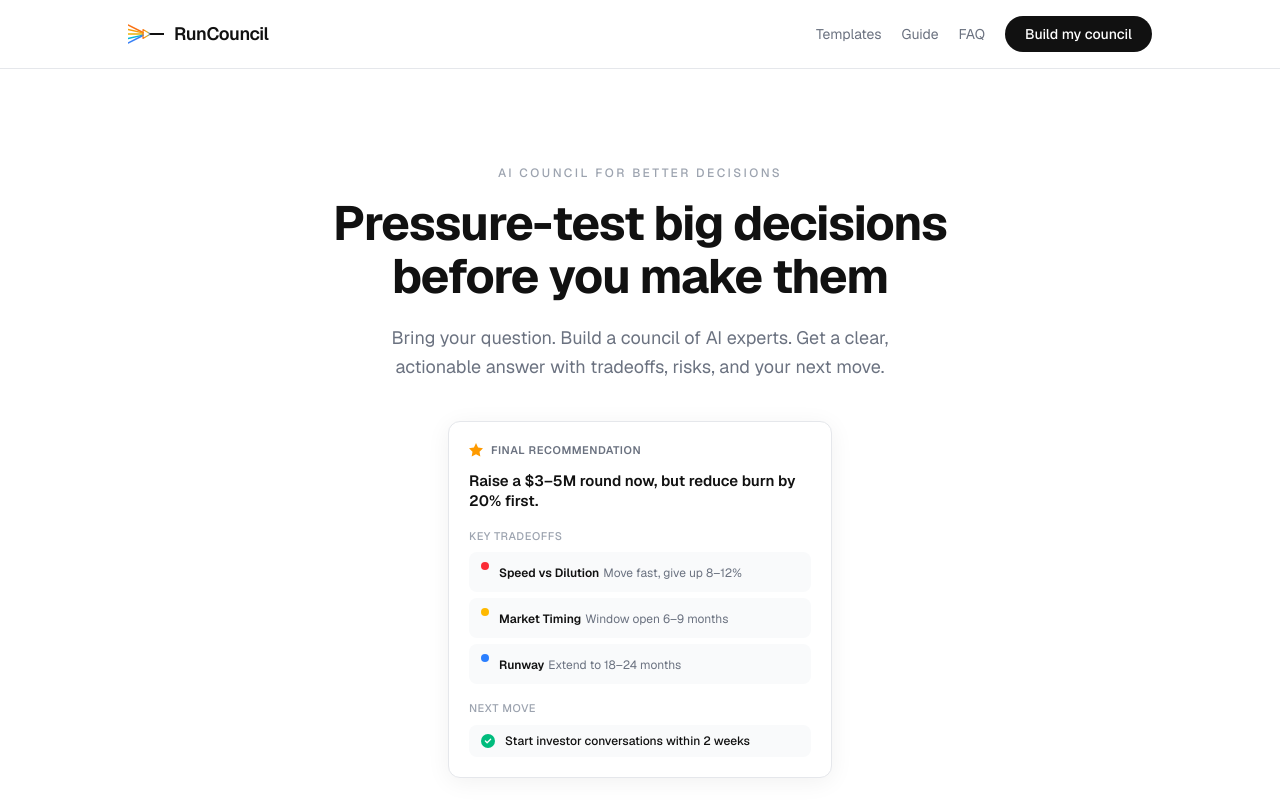
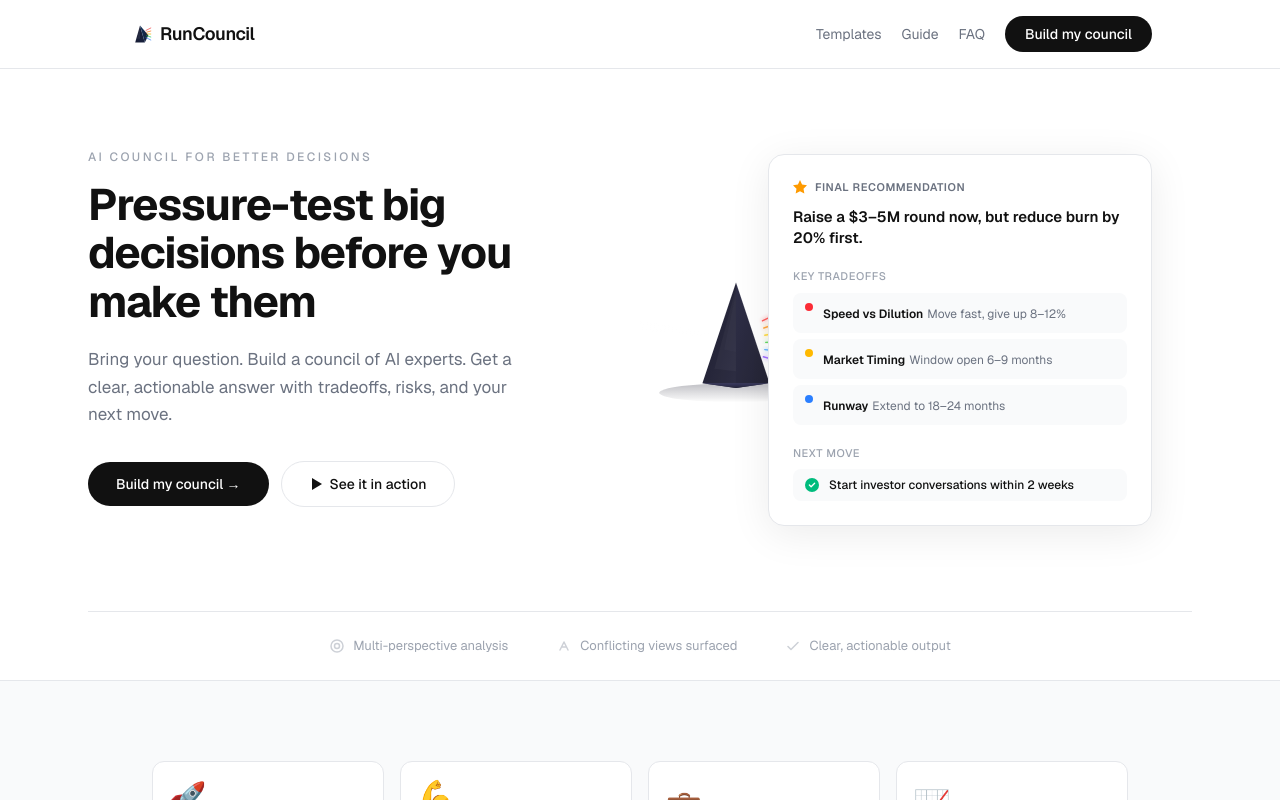
Before and after one commit to AgentPerrow/runcouncil, a Next.js app: page / in a window 1280 px wide. Shown: the top 800 px of the page. Built offline with nearby package versions, Linux system fonts and the light colour scheme.

Commit message:
feat: hero redesign — split layout with prism illustration, improved logo, value props bar

```diff
--- a/src/app/page.tsx
+++ b/src/app/page.tsx
@@ -9,6 +9,7 @@ import CouncilConfigurator, { COUNCIL_CONFIGS } from "@/components/CouncilConfig
 import { applyPromptModifiers, getRecommendedMembers } from "@/data/prompt-modifiers";
 import { templates } from "@/data/templates";
 import { PrismLogoFull } from "@/components/PrismLogo";
+import HeroPrism from "@/components/HeroPrism";
 
 type Step = "select" | "context" | "members" | "output";
 
@@ -286,36 +287,56 @@ export default function Home() {
         {/* Step 1: Select */}
         {step === "select" && (
           <>
-          {/* Hero */}
-          <div className="mx-auto max-w-5xl px-4 sm:px-6">
-            <div className="py-16 sm:py-24 flex flex-col items-center text-center">
-              {/* Eyebrow */}
+          {/* Hero — Split layout: text left, prism + card right */}
+          <div className="mx-auto max-w-6xl px-4 sm:px-6">
+            <div className="py-12 sm:py-20 grid sm:grid-cols-2 gap-8 sm:gap-16 items-center">
+              {/* Left: Text */}
+              <div>
                 <p className="mb-4 text-xs font-medium uppercase tracking-[0.2em] text-[var(--rc-text-muted)]">
                   AI council for better decisions
                 </p>
-
-              {/* Headline */}
-              <h1 className="mb-5 max-w-2xl text-3xl font-bold tracking-tight text-[var(--rc-text-primary)] sm:text-5xl sm:leading-[1.1]">
+                <h1 className="mb-5 text-3xl font-bold tracking-tight text-[var(--rc-text-primary)] sm:text-[44px] sm:leading-[1.1]">
                   Pressure-test big decisions before you make them
                 </h1>
-
-              {/* Subheadline */}
-              <p className="mb-10 max-w-xl text-base leading-relaxed text-[var(--rc-text-secondary)] sm:text-lg">
+                <p className="mb-8 max-w-md text-base leading-relaxed text-[var(--rc-text-secondary)] sm:text-[17px]">
                   Bring your question. Build a council of AI experts. Get a clear, actionable answer with tradeoffs, risks, and your next move.
                 </p>
+                <div className="flex flex-wrap items-center gap-3 mb-6">
+                  <button
+                    onClick={() => { setShowAllCouncils(false); document.getElementById("councils")?.scrollIntoView({ behavior: "smooth" }); }}
+                    className="rounded-full bg-[#111111] dark:bg-white px-7 py-3 text-sm font-medium text-white dark:text-[#111111] hover:opacity-90"
+                  >
+                    Build my council →
+                  </button>
+                  <a
+                    href="/guide"
+                    className="flex items-center gap-2 rounded-full border border-[var(--rc-border)] px-7 py-3 text-sm font-medium text-[var(--rc-text-primary)] hover:border-[var(--rc-text-muted)]"
+                  >
+                    <svg width="12" height="12" viewBox="0 0 12 12" fill="currentColor"><polygon points="2,0 12,6 2,12" /></svg>
+                    See it in action
+                  </a>
+                </div>
+              </div>
 
-              {/* Final Recommendation Card */}
-              <div className="mb-10 w-full max-w-sm rounded-xl border border-[var(--rc-border)] bg-[var(--rc-card)] p-5 shadow-[0_4px_24px_rgba(0,0,0,0.06)] dark:shadow-[0_4px_24px_rgba(0,0,0,0.3)] text-left">
+              {/* Right: Prism illustration + floating card */}
+              <div className="relative">
+                {/* Prism */}
+                <div className="hidden sm:block absolute -left-8 top-1/2 -translate-y-1/2 w-48 z-0 opacity-90">
+                  <HeroPrism />
+                </div>
+
+                {/* Final Recommendation Card — floating */}
+                <div className="relative z-10 sm:ml-24 w-full max-w-sm rounded-2xl border border-[var(--rc-border)] bg-[var(--rc-card)] p-6 shadow-[0_8px_40px_rgba(0,0,0,0.08)] dark:shadow-[0_8px_40px_rgba(0,0,0,0.4)]">
                   <div className="mb-3 flex items-center gap-2">
                     <svg width="14" height="14" viewBox="0 0 16 16" fill="none" className="text-amber-500"><path d="M8 0l2.35 5.15L16 6l-4 3.9.95 5.6L8 12.85 3.05 15.5 4 9.9 0 6l5.65-.85L8 0z" fill="currentColor"/></svg>
                     <span className="text-[11px] font-semibold uppercase tracking-wider text-[var(--rc-text-secondary)]">Final Recommendation</span>
                   </div>
-                <p className="mb-4 text-[15px] font-semibold leading-snug text-[var(--rc-text-primary)]">
+                  <p className="mb-5 text-[15px] font-semibold leading-snug text-[var(--rc-text-primary)]">
                     Raise a $3–5M round now, but reduce burn by 20% first.
                   </p>
 
                   <p className="mb-2 text-[11px] font-medium uppercase tracking-wider text-[var(--rc-text-muted)]">Key Tradeoffs</p>
-                <div className="space-y-1.5 mb-4">
+                  <div className="space-y-1.5 mb-5">
                     <div className="flex items-start gap-2.5 rounded-lg bg-[var(--rc-surface)] px-3 py-2">
                       <span className="mt-0.5 h-2 w-2 shrink-0 rounded-full bg-red-500" />
                       <div><span className="text-xs font-semibold text-[var(--rc-text-primary)]">Speed vs Dilution</span> <span className="text-xs text-[var(--rc-text-secondary)]">Move fast, give up 8–12%</span></div>
@@ -336,38 +357,23 @@ export default function Home() {
                     <span className="text-xs font-medium text-[var(--rc-text-primary)]">Start investor conversations within 2 weeks</span>
                   </div>
                 </div>
-
-              {/* CTAs */}
-              <div className="flex flex-wrap items-center justify-center gap-3 mb-10">
-                <button
-                  onClick={() => { setShowAllCouncils(false); document.getElementById("councils")?.scrollIntoView({ behavior: "smooth" }); }}
-                  className="rounded-full bg-[#111111] dark:bg-white px-7 py-3 text-sm font-medium text-white dark:text-[#111111] hover:opacity-90"
-                >
-                  Build my council →
-                </button>
-                <a
-                  href="/guide"
-                  className="rounded-full border border-[var(--rc-border)] px-7 py-3 text-sm font-medium text-[var(--rc-text-primary)] hover:border-[var(--rc-text-muted)]"
-                >
-                  ▷ See it in action
-                </a>
+              </div>
             </div>
 
             {/* Value Props Bar */}
-              <div className="flex flex-wrap items-center justify-center gap-6 sm:gap-10 text-[13px] text-[var(--rc-text-muted)]">
+            <div className="border-t border-[var(--rc-border)] py-6 flex flex-wrap items-center justify-center gap-6 sm:gap-12 text-[13px] text-[var(--rc-text-muted)]">
               <span className="flex items-center gap-2">
-                  <svg width="16" height="16" viewBox="0 0 16 16" fill="none" stroke="currentColor" strokeWidth="1.5" strokeLinecap="round" strokeLinejoin="round" className="opacity-60"><circle cx="8" cy="8" r="6"/><circle cx="8" cy="8" r="2.5"/></svg>
+                <svg width="16" height="16" viewBox="0 0 16 16" fill="none" stroke="currentColor" strokeWidth="1.5" strokeLinecap="round" strokeLinejoin="round" className="opacity-50"><circle cx="8" cy="8" r="6"/><circle cx="8" cy="8" r="2.5"/></svg>
                 Multi-perspective analysis
               </span>
               <span className="flex items-center gap-2">
-                  <svg width="16" height="16" viewBox="0 0 16 16" fill="none" stroke="currentColor" strokeWidth="1.5" strokeLinecap="round" strokeLinejoin="round" className="opacity-60"><path d="M8 2v12M4 6l4-4 4 4"/></svg>
+                <svg width="16" height="16" viewBox="0 0 16 16" fill="none" stroke="currentColor" strokeWidth="1.5" strokeLinecap="round" strokeLinejoin="round" className="opacity-50"><path d="M4 12l4-8 4 8M5.5 9h5"/></svg>
                 Conflicting views surfaced
               </span>
               <span className="flex items-center gap-2">
-                  <svg width="16" height="16" viewBox="0 0 16 16" fill="none" stroke="currentColor" strokeWidth="1.5" strokeLinecap="round" strokeLinejoin="round" className="opacity-60"><path d="M3 8.5l3 3 7-7"/></svg>
+                <svg width="16" height="16" viewBox="0 0 16 16" fill="none" stroke="currentColor" strokeWidth="1.5" strokeLinecap="round" strokeLinejoin="round" className="opacity-50"><path d="M3 8.5l3 3 7-7"/></svg>
                 Clear, actionable output
               </span>
-              </div>
             </div>
           </div>
 
--- /dev/null
+++ b/src/components/HeroPrism.tsx
@@ -0,0 +1,123 @@
+// HeroPrism — Large decorative prism illustration for the hero section
+// Photorealistic-style dark glass prism with rainbow light refraction
+
+export default function HeroPrism({ className = "" }: { className?: string }) {
+  return (
+    <div className={`relative ${className}`}>
+      <svg
+        viewBox="0 0 400 360"
+        fill="none"
+        xmlns="http://www.w3.org/2000/svg"
+        className="w-full h-auto"
+      >
+        <defs>
+          {/* Prism face gradients */}
+          <linearGradient id="hero-face-left" x1="0" y1="0" x2="1" y2="1">
+            <stop offset="0%" stopColor="#1c1c3a" />
+            <stop offset="50%" stopColor="#0e0e24" />
+            <stop offset="100%" stopColor="#18182f" />
+          </linearGradient>
+          <linearGradient id="hero-face-right" x1="0" y1="0" x2="1" y2="0.8">
+            <stop offset="0%" stopColor="#1a1a35" />
+            <stop offset="100%" stopColor="#0d0d20" />
+          </linearGradient>
+          <linearGradient id="hero-face-front" x1="0.5" y1="0" x2="0.5" y2="1">
+            <stop offset="0%" stopColor="#252550" />
+            <stop offset="100%" stopColor="#0f0f25" />
+          </linearGradient>
+
+          {/* Incoming light beam */}
+          <linearGradient id="hero-beam-in" x1="0" y1="0.3" x2="1" y2="0.5">
+            <stop offset="0%" stopColor="white" stopOpacity="0.9" />
+            <stop offset="100%" stopColor="white" stopOpacity="0.3" />
+          </linearGradient>
+
+          {/* Rainbow spectrum for output beams */}
+          <linearGradient id="hero-spectrum" x1="0" y1="0" x2="0" y2="1">
+            <stop offset="0%" stopColor="#ff3333" />
+            <stop offset="16%" stopColor="#ff8800" />
+            <stop offset="33%" stopColor="#ffcc00" />
+            <stop offset="50%" stopColor="#33cc33" />
+            <stop offset="66%" stopColor="#3399ff" />
+            <stop offset="83%" stopColor="#6633ff" />
+            <stop offset="100%" stopColor="#9933ff" />
+          </linearGradient>
+
+          {/* Glow filter */}
+          <filter id="glow" x="-50%" y="-50%" width="200%" height="200%">
+            <feGaussianBlur stdDeviation="8" result="blur" />
+            <feComposite in="SourceGraphic" in2="blur" operator="over" />
+          </filter>
+          <filter id="soft-glow" x="-50%" y="-50%" width="200%" height="200%">
+            <feGaussianBlur stdDeviation="4" result="blur" />
+            <feComposite in="SourceGraphic" in2="blur" operator="over" />
+          </filter>
+
+          {/* Surface reflection gradient */}
+          <linearGradient id="surface-fade" x1="0.5" y1="0" x2="0.5" y2="1">
+            <stop offset="0%" stopColor="#111122" stopOpacity="0.3" />
+            <stop offset="100%" stopColor="#111122" stopOpacity="0" />
+          </linearGradient>
+        </defs>
+
+        {/* Subtle surface/ground plane */}
+        <ellipse cx="200" cy="290" rx="160" ry="20" fill="url(#surface-fade)" />
+
+        {/* Incoming white light beam */}
+        <polygon
+          points="0,140 0,160 145,175 145,165"
+          fill="url(#hero-beam-in)"
+          opacity="0.6"
+        />
+
+        {/* Glow where beam hits prism */}
+        <circle cx="148" cy="170" r="12" fill="white" opacity="0.15" filter="url(#glow)" />
+
+        {/* PRISM — 3D triangular prism */}
+        {/* Left face */}
+        <polygon points="200,60 130,270 200,280" fill="url(#hero-face-left)" />
+        {/* Right face */}
+        <polygon points="200,60 270,270 200,280" fill="url(#hero-face-right)" />
+        {/* Front/bottom connecting face */}
+        <polygon points="130,270 270,270 200,280" fill="url(#hero-face-front)" />
+
+        {/* Edge highlights */}
+        <line x1="200" y1="60" x2="130" y2="270" stroke="rgba(255,255,255,0.08)" strokeWidth="1" />
+        <line x1="200" y1="60" x2="270" y2="270" stroke="rgba(255,255,255,0.12)" strokeWidth="1" />
+        <line x1="130" y1="270" x2="270" y2="270" stroke="rgba(255,255,255,0.05)" strokeWidth="1" />
+
+        {/* Internal reflection / highlight */}
+        <polygon points="200,70 155,240 200,245" fill="rgba(255,255,255,0.03)" />
+        <polygon points="200,80 175,200 200,205" fill="rgba(255,255,255,0.02)" />
+
+        {/* Refracted rainbow beams exiting right side */}
+        {/* Red */}
+        <line x1="255" y1="140" x2="380" y2="80" stroke="#ff3333" strokeWidth="3" strokeLinecap="round" opacity="0.7" filter="url(#soft-glow)" />
+        <line x1="255" y1="140" x2="380" y2="80" stroke="#ff3333" strokeWidth="1.5" strokeLinecap="round" opacity="0.9" />
+
+        {/* Orange */}
+        <line x1="258" y1="155" x2="390" y2="110" stroke="#ff8800" strokeWidth="3" strokeLinecap="round" opacity="0.7" filter="url(#soft-glow)" />
+        <line x1="258" y1="155" x2="390" y2="110" stroke="#ff8800" strokeWidth="1.5" strokeLinecap="round" opacity="0.9" />
+
+        {/* Yellow */}
+        <line x1="260" y1="170" x2="400" y2="145" stroke="#ffcc00" strokeWidth="3" strokeLinecap="round" opacity="0.7" filter="url(#soft-glow)" />
+        <line x1="260" y1="170" x2="400" y2="145" stroke="#ffcc00" strokeWidth="1.5" strokeLinecap="round" opacity="0.9" />
+
+        {/* Green */}
+        <line x1="262" y1="185" x2="400" y2="180" stroke="#33cc33" strokeWidth="3" strokeLinecap="round" opacity="0.7" filter="url(#soft-glow)" />
+        <line x1="262" y1="185" x2="400" y2="180" stroke="#33cc33" strokeWidth="1.5" strokeLinecap="round" opacity="0.9" />
+
+        {/* Blue */}
+        <line x1="260" y1="200" x2="395" y2="215" stroke="#3399ff" strokeWidth="3" strokeLinecap="round" opacity="0.7" filter="url(#soft-glow)" />
+        <line x1="260" y1="200" x2="395" y2="215" stroke="#3399ff" strokeWidth="1.5" strokeLinecap="round" opacity="0.9" />
+
+        {/* Violet */}
+        <line x1="257" y1="215" x2="385" y2="250" stroke="#7733ff" strokeWidth="3" strokeLinecap="round" opacity="0.6" filter="url(#soft-glow)" />
+        <line x1="257" y1="215" x2="385" y2="250" stroke="#7733ff" strokeWidth="1.5" strokeLinecap="round" opacity="0.8" />
+
+        {/* Subtle prism glow on right side */}
+        <circle cx="270" cy="180" r="30" fill="white" opacity="0.04" filter="url(#glow)" />
+      </svg>
+    </div>
+  );
+}
--- a/src/components/PrismLogo.tsx
+++ b/src/components/PrismLogo.tsx
@@ -1,43 +1,60 @@
-// PrismLogo — Horizontal logo mark: multiple colored lines converge into one white output
-// Brand: orange → yellow → blue gradient, left → right, geometric
+// PrismLogo — Faceted prism mark with rainbow refraction
+// Matches brand ref: triangular prism with colored light entering from left
 
 export function PrismLogo({ size = 32, className = "" }: { size?: number; className?: string }) {
-  const w = size * 1.5;
-  const h = size;
   return (
     <svg
-      width={w}
-      height={h}
-      viewBox="0 0 48 32"
+      width={size}
+      height={size}
+      viewBox="0 0 40 40"
       fill="none"
       xmlns="http://www.w3.org/2000/svg"
       className={className}
-      aria-label="RunCouncil"
+      aria-label="RunCouncil logo"
     >
       <defs>
-        <linearGradient id="rc-grad" x1="0" y1="0" x2="1" y2="0">
-          <stop offset="0%" stopColor="#F97316" />
-          <stop offset="50%" stopColor="#EAB308" />
-          <stop offset="100%" stopColor="#3B82F6" />
+        <linearGradient id="prism-face-1" x1="0" y1="0" x2="1" y2="1">
+          <stop offset="0%" stopColor="#1a1a2e" />
+          <stop offset="100%" stopColor="#16213e" />
+        </linearGradient>
+        <linearGradient id="prism-face-2" x1="0" y1="0" x2="1" y2="0">
+          <stop offset="0%" stopColor="#0f3460" />
+          <stop offset="100%" stopColor="#1a1a2e" />
+        </linearGradient>
+        <linearGradient id="prism-face-3" x1="0.5" y1="0" x2="0.5" y2="1">
+          <stop offset="0%" stopColor="#16213e" />
+          <stop offset="100%" stopColor="#0a0a1a" />
+        </linearGradient>
+        <linearGradient id="spectrum" x1="0" y1="0" x2="0" y2="1">
+          <stop offset="0%" stopColor="#ef4444" />
+          <stop offset="20%" stopColor="#f97316" />
+          <stop offset="40%" stopColor="#eab308" />
+          <stop offset="60%" stopColor="#22c55e" />
+          <stop offset="80%" stopColor="#3b82f6" />
+          <stop offset="100%" stopColor="#8b5cf6" />
         </linearGradient>
       </defs>
-      {/* Input lines — multiple colored, fanning in from left */}
-      <line x1="0" y1="4" x2="20" y2="14" stroke="#F97316" strokeWidth="2" strokeLinecap="round" />
-      <line x1="0" y1="10" x2="20" y2="14.5" stroke="#F59E0B" strokeWidth="2" strokeLinecap="round" />
-      <line x1="0" y1="16" x2="20" y2="16" stroke="#EAB308" strokeWidth="2" strokeLinecap="round" />
-      <line x1="0" y1="22" x2="20" y2="17.5" stroke="#06B6D4" strokeWidth="2" strokeLinecap="round" />
-      <line x1="0" y1="28" x2="20" y2="18" stroke="#3B82F6" strokeWidth="2" strokeLinecap="round" />
-      {/* Convergence point — small prism triangle */}
-      <polygon points="20,10 20,22 30,16" fill="none" stroke="url(#rc-grad)" strokeWidth="1.5" strokeLinejoin="round" />
-      {/* Output line — single, bold, dark */}
-      <line x1="30" y1="16" x2="48" y2="16" stroke="currentColor" strokeWidth="2.5" strokeLinecap="round" />
+      {/* Rainbow light beam entering from left */}
+      <line x1="2" y1="20" x2="13" y2="20" stroke="url(#spectrum)" strokeWidth="4" strokeLinecap="round" opacity="0.7" />
+      {/* Prism - 3 faces */}
+      <polygon points="20,6 12,34 28,34" fill="url(#prism-face-1)" />
+      <polygon points="20,6 28,34 34,22" fill="url(#prism-face-2)" />
+      <polygon points="20,6 12,34 28,34" fill="none" stroke="rgba(255,255,255,0.1)" strokeWidth="0.5" />
+      {/* Refracted light beams exiting right */}
+      <line x1="30" y1="14" x2="38" y2="10" stroke="#ef4444" strokeWidth="1.5" strokeLinecap="round" opacity="0.8" />
+      <line x1="31" y1="17" x2="38" y2="15" stroke="#f97316" strokeWidth="1.5" strokeLinecap="round" opacity="0.8" />
+      <line x1="32" y1="20" x2="38" y2="20" stroke="#eab308" strokeWidth="1.5" strokeLinecap="round" opacity="0.8" />
+      <line x1="31" y1="23" x2="38" y2="25" stroke="#22c55e" strokeWidth="1.5" strokeLinecap="round" opacity="0.8" />
+      <line x1="30" y1="26" x2="38" y2="30" stroke="#3b82f6" strokeWidth="1.5" strokeLinecap="round" opacity="0.8" />
+      {/* Subtle highlight on prism */}
+      <polygon points="20,8 15,28 20,28" fill="rgba(255,255,255,0.06)" />
     </svg>
   );
 }
 
 export function PrismLogoFull({ size = 28, className = "" }: { size?: number; className?: string }) {
   return (
-    <div className={`flex items-center gap-2.5 ${className}`}>
+    <div className={`flex items-center gap-2 ${className}`}>
       <PrismLogo size={size} />
       <span className="text-lg font-semibold tracking-tight text-[#111111] dark:text-white">
         RunCouncil
```
Lines whose indentation alone changed are shown as unchanged.
